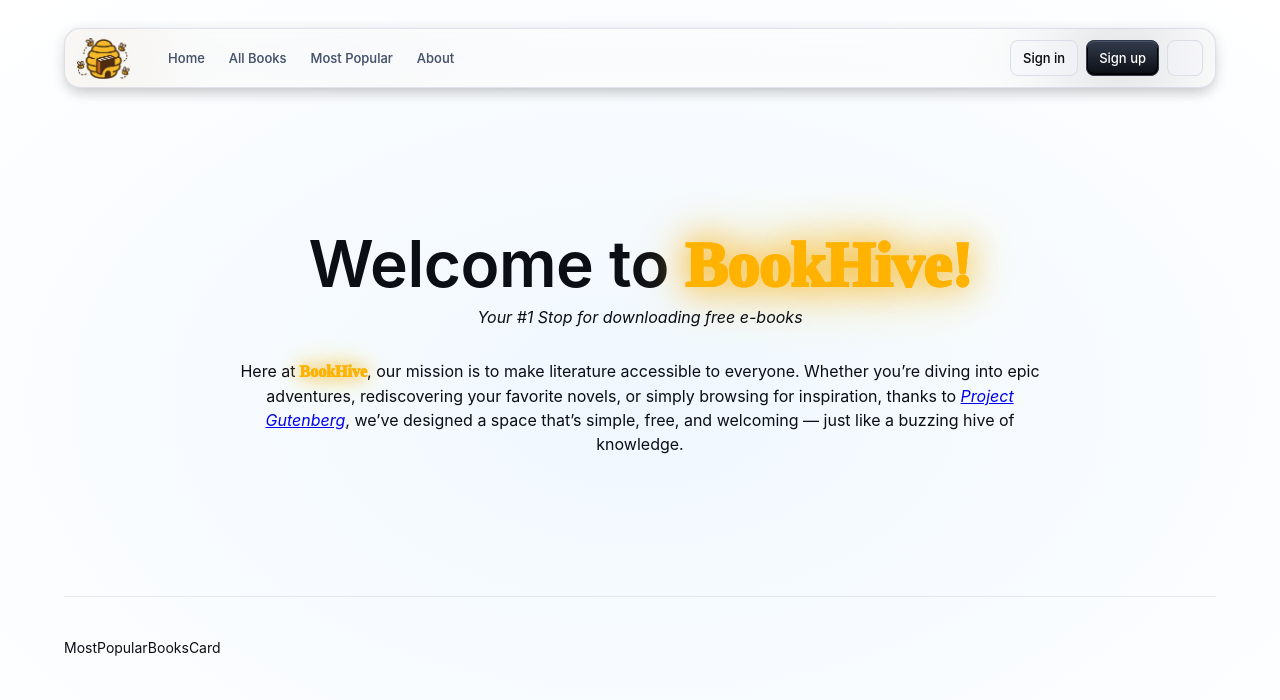
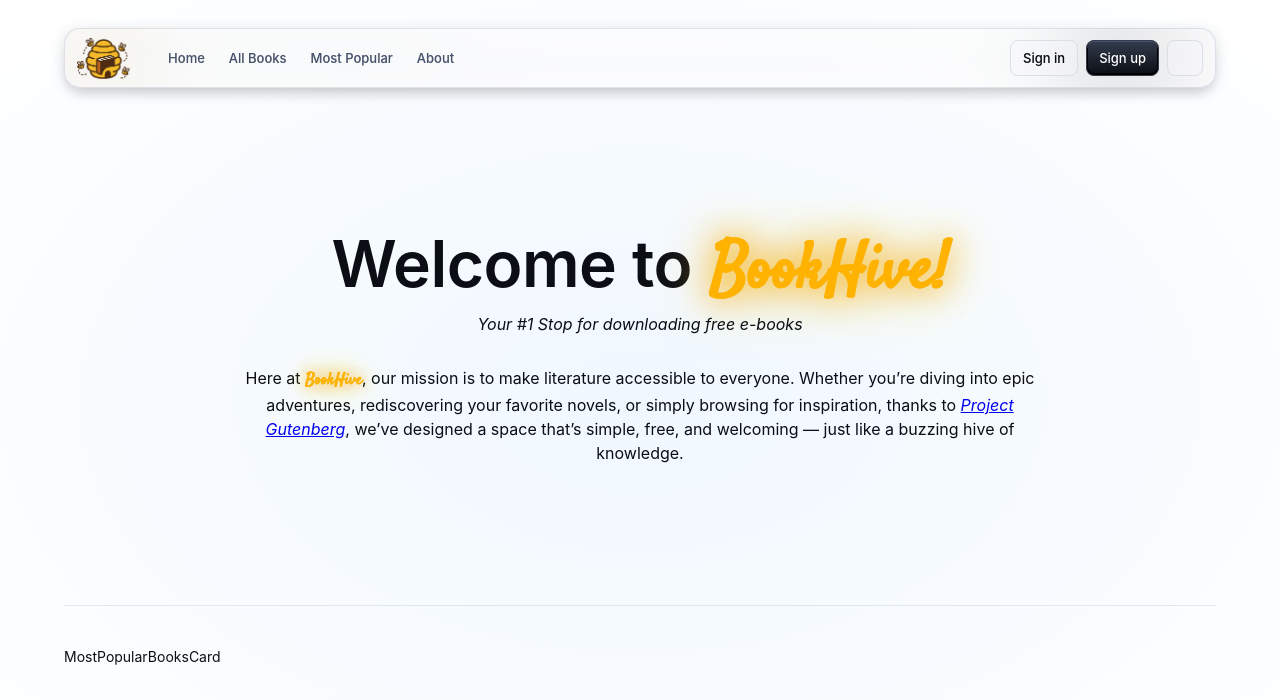
Before and after one commit to Zakerous76/BookHive, a React (Vite) app in the folder frontend/: page / in a window 1280 px wide. Shown: the top 700 px of the page. Built offline with nearby package versions, Linux system fonts and the light colour scheme; some icons are missing.

Commit message:
added font satisfy

```diff
--- a/frontend/src/shared-theme/themePrimitives.js
+++ b/frontend/src/shared-theme/themePrimitives.js
@@ -1,4 +1,5 @@
 import { createTheme, alpha } from "@mui/material/styles"
+import "@fontsource/satisfy"
 
 const defaultTheme = createTheme()
 
@@ -163,7 +164,12 @@ export const getDesignTokens = (mode) => {
       },
     },
     typography: {
-      fontFamily: "Inter, sans-serif",
+      fontFamily: [
+        "Roboto", // default
+        "Satisfy", // custom
+        "Arial",
+        "sans-serif",
+      ].join(","),
       h1: {
         fontSize: defaultTheme.typography.pxToRem(48),
         fontWeight: 600,
```
